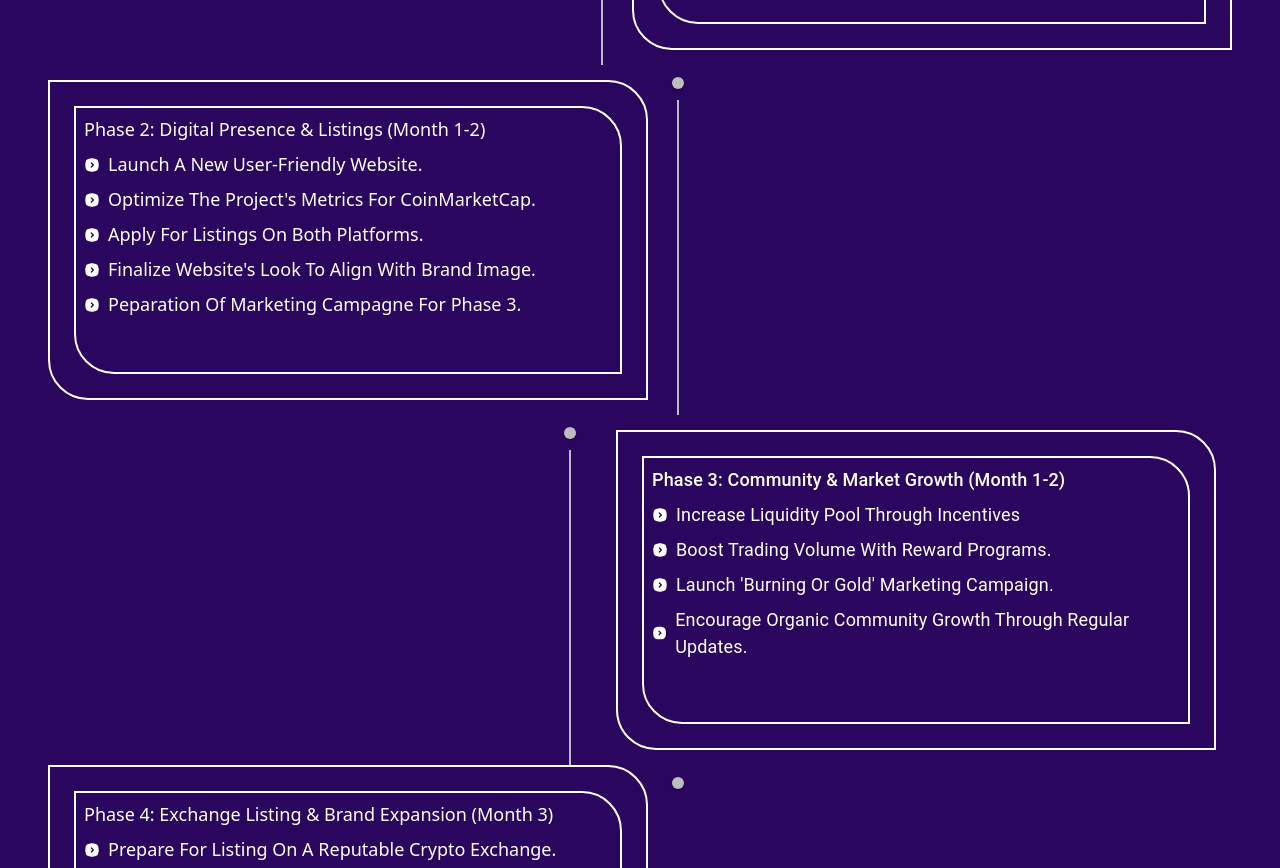
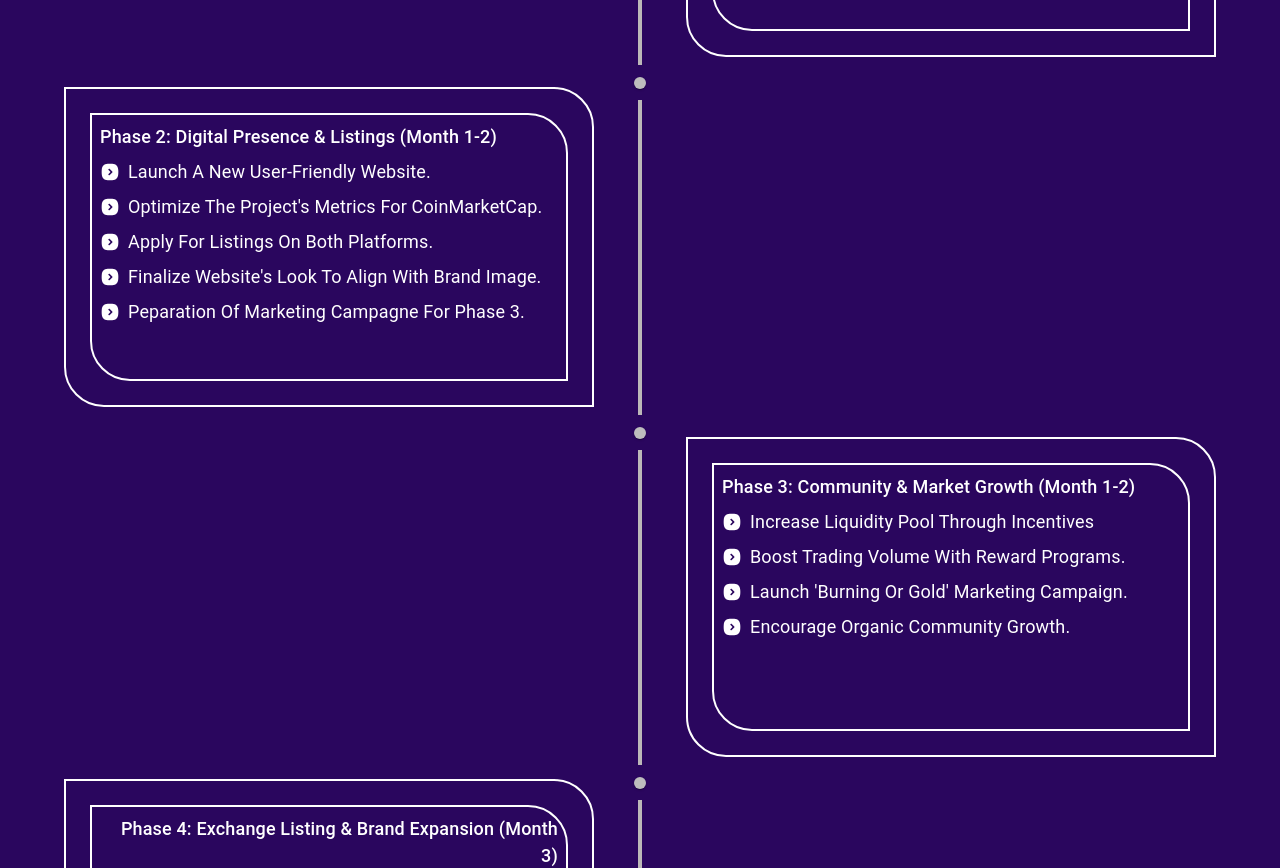
Before and after one commit to zulqarnain1231/arabpepe, a Next.js app: page / in a window 1280 px wide. Shown: the part 2940-3808 px from the top of the page. Built offline with nearby package versions, Linux system fonts and the light colour scheme; no server answers.

Commit message:
finished roadmap section

```diff
--- a/components/LearnMore/LearnMore.jsx
+++ b/components/LearnMore/LearnMore.jsx
@@ -11,7 +11,7 @@ const LearnMore = () => {
       <div className="w-full h-full grid lg:grid-cols-2 gap-8 md:gap-2 lg:gap-8 overflow-hidden">
         <div className="w-full overflow-hidden">
           <Canvas
-            className="w-full h-[400px]"
+            className="w-full"
             camera={{ position: [5, 5, 5], fov: 25 }}
           >
             <Suspense fallback={null}>
--- a/components/RoadMap/MapCard.jsx
+++ b/components/RoadMap/MapCard.jsx
@@ -5,7 +5,7 @@ import { TbSquareRoundedChevronRightFilled } from "react-icons/tb";
 
 const MapCard = ({ options, title }) => {
   return (
-    <div className="md:h-[320px] h-[350px] md:w-[600px] w-full border-2 rounded-tr-[40px] rounded-bl-[40px] border-white-main p-6 m-auto">
+    <div className="md:h-[320px] sm:h-[360px]  h-[460px] w-full border-2 rounded-tr-[40px] rounded-bl-[40px] border-white-main p-6 m-auto">
       <div className="h-full w-full flex flex-col items-start justify-start gap-2 border-2 border-white-main rounded-tr-[40px] rounded-bl-[40px] p-2">
         <p className="font-[500] text-white-main text-[18px]">{title}</p>
         <div className="w-full flex flex-col gap-2 items-start justify-start">
@@ -15,7 +15,10 @@ const MapCard = ({ options, title }) => {
                 key={index}
                 className="w-full flex items-center justify-start gap-2"
               >
-                <TbSquareRoundedChevronRightFilled className="text-white-main" />
+                <div className="shrink-0">
+                <TbSquareRoundedChevronRightFilled className="text-white-main h-[20px] w-[20px]" />
+                </div>
+
                 <Text text={item} />
               </div>
             );
--- a/components/RoadMap/TimeLine.jsx
+++ b/components/RoadMap/TimeLine.jsx
@@ -11,32 +11,37 @@ import Data from "../../constants/Json/Dummy.json";
 
 const TimeLine = () => {
   const theme = useTheme();
-  const matches = useMediaQuery(theme.breakpoints.up("md"));
+  const matches = useMediaQuery(theme.breakpoints.up("lg"));
+
   return (
     <div className="w-full flex items-center justify-center">
       <Timeline position={matches ? "alternate" : "right"}>
         <TimelineItem className="flex items-center justify-start gap-6">
-          <TimelineSeparator className="md:h-[350px] h-[370px] flex items-start">
+        <TimelineSeparator className="md:h-[350px] sm:h-[420px] h-[480px]">
             <TimelineDot />
             <TimelineConnector className="" />
           </TimelineSeparator>
+          <TimelineContent>
             <MapCard
               title="Phase 1: Token Strategy & Partnerships (Month 1-2)"
               options={Data.roadMap.phase1}
             />
+          </TimelineContent>
         </TimelineItem>
         <TimelineItem className="flex items-center justify-start gap-6">
-          <TimelineSeparator className="md:h-[350px] h-[370px]">
+        <TimelineSeparator className="md:h-[350px] sm:h-[420px] h-[480px]">
             <TimelineDot />
             <TimelineConnector className="" />
           </TimelineSeparator>
+          <TimelineContent>
             <MapCard
               title="Phase 2: Digital Presence & Listings (Month 1-2)"
               options={Data.roadMap.phase2}
             />
+          </TimelineContent>
         </TimelineItem>
         <TimelineItem className="flex items-center justify-start gap-6">
-          <TimelineSeparator className="md:h-[350px] h-3720px]">
+          <TimelineSeparator className="md:h-[350px] sm:h-[420px] h-[480px]">
             <TimelineDot />
             <TimelineConnector className="" />
           </TimelineSeparator>
@@ -48,13 +53,16 @@ const TimeLine = () => {
           </TimelineContent>
         </TimelineItem>
         <TimelineItem className="flex items-start justify-start gap-6">
-          <TimelineSeparator>
+        <TimelineSeparator className="md:h-[350px] sm:h-[420px] h-[480px]">
             <TimelineDot />
+            <TimelineConnector className="" />
           </TimelineSeparator>
+          <TimelineContent>
             <MapCard
               title="Phase 4: Exchange Listing & Brand Expansion (Month 3)"
               options={Data.roadMap.phase4}
             />
+          </TimelineContent>
         </TimelineItem>
       </Timeline>
     </div>
--- a/components/shared/Footer.jsx
+++ b/components/shared/Footer.jsx
@@ -20,8 +20,8 @@ const Footer = () => {
           </div>
         </div>
         <Heading text="Disclaimer" />
-        <p className="font-[400] text-white-main text-[18px] md:text-center text-left">{`$ARABPEPE coin has no association with Matt Furie or his creation Pepe the Frog. This token is simply paying homage to a meme we all love and recognize. $ARABPEPE is a meme coin with no intrinsic value or expectation of financial return. But you could be surprised by our creativity! :> There is no formal team or roadmap. The coin is completely useless and for entertainment purposes only. ** The content on this website is for informational purposes only and does not constitute financial, investment, or other professional advice. Investing in cryptocurrencies carries inherent risks, and you should perform your own research before making any decisions. TurboToadToken and its team members are not responsible for any losses or damages that may occur as a result of using the information provided on this website.`}</p>
-        <p className="font-[400] text-white-main text-[24px] md:text-center text-left">
+        <p className="font-[400] text-white-main text-[18px] text-center">{`$ARABPEPE coin has no association with Matt Furie or his creation Pepe the Frog. This token is simply paying homage to a meme we all love and recognize. $ARABPEPE is a meme coin with no intrinsic value or expectation of financial return. But you could be surprised by our creativity! :> There is no formal team or roadmap. The coin is completely useless and for entertainment purposes only. ** The content on this website is for informational purposes only and does not constitute financial, investment, or other professional advice. Investing in cryptocurrencies carries inherent risks, and you should perform your own research before making any decisions. TurboToadToken and its team members are not responsible for any losses or damages that may occur as a result of using the information provided on this website.`}</p>
+        <p className="font-[400] text-white-main text-[24px] text-center">
           © {year} ArabPepe.com All rights reserved.
         </p>
       </footer>
--- a/constants/Json/Dummy.json
+++ b/constants/Json/Dummy.json
@@ -18,7 +18,7 @@
       " Increase Liquidity Pool Through Incentives",
       " Boost Trading Volume With Reward Programs.",
       "Launch 'Burning Or Gold' Marketing Campaign.",
-      "  Encourage Organic Community Growth Through Regular Updates. "
+      "  Encourage Organic Community Growth. "
     ],
     "phase4": [
       " Prepare For Listing On A Reputable Crypto Exchange.",
--- a/styles/globals.css
+++ b/styles/globals.css
@@ -5,22 +5,38 @@
 
 .backgroundGradient {
   background: rgb(2, 1, 7);
-    background: linear-gradient(159deg, rgba(2, 1, 7, 1) 0%, rgba(42, 6, 94, 1) 33%);
+  background: linear-gradient(
+    159deg,
+    rgba(2, 1, 7, 1) 0%,
+    rgba(42, 6, 94, 1) 33%
+  );
 }
 
 .backgroundGradientLeftToRight {
-    background: rgb(2,0,36);
-    background: linear-gradient(338deg, rgba(2,0,36,1) 2%, rgba(42,6,94,1) 30%);
+  background: rgb(2, 0, 36);
+  background: linear-gradient(
+    338deg,
+    rgba(2, 0, 36, 1) 2%,
+    rgba(42, 6, 94, 1) 30%
+  );
 }
 
 .bg_gradient {
   background: rgb(199, 18, 127);
-    background: linear-gradient(159deg, rgba(199, 18, 127, 1) 0%, rgba(42, 6, 94, 1) 95%);
+  background: linear-gradient(
+    159deg,
+    rgba(199, 18, 127, 1) 0%,
+    rgba(42, 6, 94, 1) 95%
+  );
 }
 
 .bg_gradient:hover {
   background: rgb(42, 6, 94);
-    background: linear-gradient(159deg, rgba(42, 6, 94, 1) 0%, rgba(199, 18, 127, 1) 95%);
+  background: linear-gradient(
+    159deg,
+    rgba(42, 6, 94, 1) 0%,
+    rgba(199, 18, 127, 1) 95%
+  );
 }
 
 canvas {
@@ -37,7 +53,6 @@ canvas {
   -webkit-text-stroke: 2px white;
   background-clip: text;
   -webkit-background-clip: text;
-
 }
 
 .outlinedText::after {
@@ -52,16 +67,115 @@ canvas {
 }
 
 .outlinedText:hover::after {
-
   animation: fillText 0.5s linear both;
 }
 
+/* styles for mui timeline */
+.MuiTimeline-root {
+  width: 100%;
+  display: flex;
+  justify-content: center;
+  align-items: center;
+}
 
-/* styles for mui timeline */
-.MuiTimeline-root .MuiTimeline-positionAlternate{
-  width: 100%!important;
-  display: flex!important;
+.MuiTimelineItem-root {
+  width: 100%;
+  display: flex;
+  justify-content: flex-start;
+  align-content: center;
 }
+.MuiTimelineSeparator-root {
+  display: flex;
+  flex-direction: column;
+  align-items: center;
+  justify-content: start;
+}
+
+.MuiTimelineConnector-root {
+  width: 1px;
+  border: 2px solid rgb(188, 184, 184);
+  background: none !important;
+  height: 160px !important;
+}
+
+.MuiTimelineContent-root {
+  padding: 0px 16px;
+  width: 100%;
+  display: flex;
+}
+
+.MuiTimeline-positionAlternate
+  .MuiTimelineContent-positionAlternate:nth-of-type(even) {
+  display: flex;
+  align-items: center;
+  justify-content: flex-end;
+  text-align: left;
+}
+.MuiTimeline-positionAlternate
+  .MuiTimelineContent-positionAlternate:nth-of-type(odd) {
+  display: flex;
+  align-items: center;
+  justify-content: flex-start;
+  text-align: left;
+}
+
+.MuiTimeline-positionAlternate
+  li:nth-of-type(even)
+  .MuiTimelineContent-positionAlternate {
+  justify-content: flex-end;
+}
+
+.MuiTimelineContent-positionAlternate {
+  margin-top: 14px !important;
+  padding-top: 0px !important;
+  padding-bottom: 0px !important;
+  display: flex !important;
+  align-items: flex-start !important;
+}
+
+
+.MuiTimelineItem-positionRight:before {
+  content: none !important;
+}
+
+.MuiTimeline-positionRight .MuiTimelineConnector-root {
+  width: 0px;
+
+  background: none;
+  height: 170px;
+}
+
+/* Positioned left timeline customization */
+.MuiTimelineItem-positionLeft {
+  display: flex;
+  justify-content: flex-end;
+  align-items: flex-start;
+}
+.MuiTimelineItem-positionLeft:before {
+  content: none !important;
+}
+
+.MuiTimeline-positionLeft .MuiTimelineContent-root {
+  display: flex;
+  justify-content: flex-end;
+  align-items: flex-start;
+  padding: 0px 8px;
+}
+
+.MuiTimeline-positionLeft .MuiTimelineConnector-root {
+  width: 0px;
+  border-left: 4px dashed #164f18 !important;
+  background: none !important;
+  height: 77px !important;
+}
+
+.MuiTimelineContent-positionRight {
+  margin-top: 18px !important;
+}
+.MuiTimelineContent-positionLeft {
+  padding: 0px 8px !important;
+}
+
 @keyframes fillText {
   to {
     width: 100%;
@@ -70,7 +184,6 @@ canvas {
 
 .bounce {
   animation: animate 2s infinite ease alternate;
-
 }
 
 @keyframes animate {
@@ -79,9 +192,8 @@ canvas {
   }
 }
 
-@media (max-width:600px) {
+@media (max-width: 600px) {
   .outlinedText {
     font-size: 28px;
   }
-
 }
```
Lines whose indentation alone changed are shown as unchanged.
